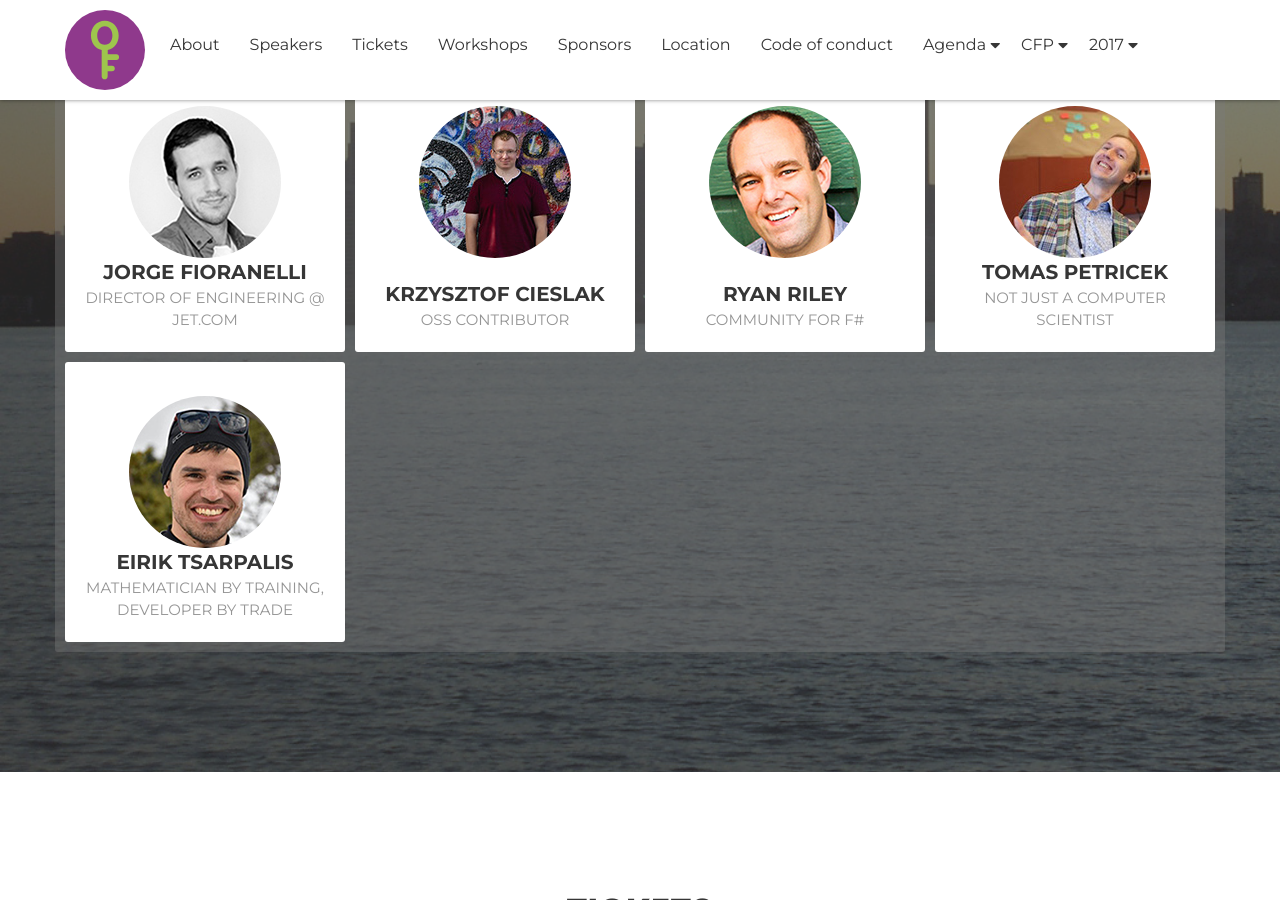
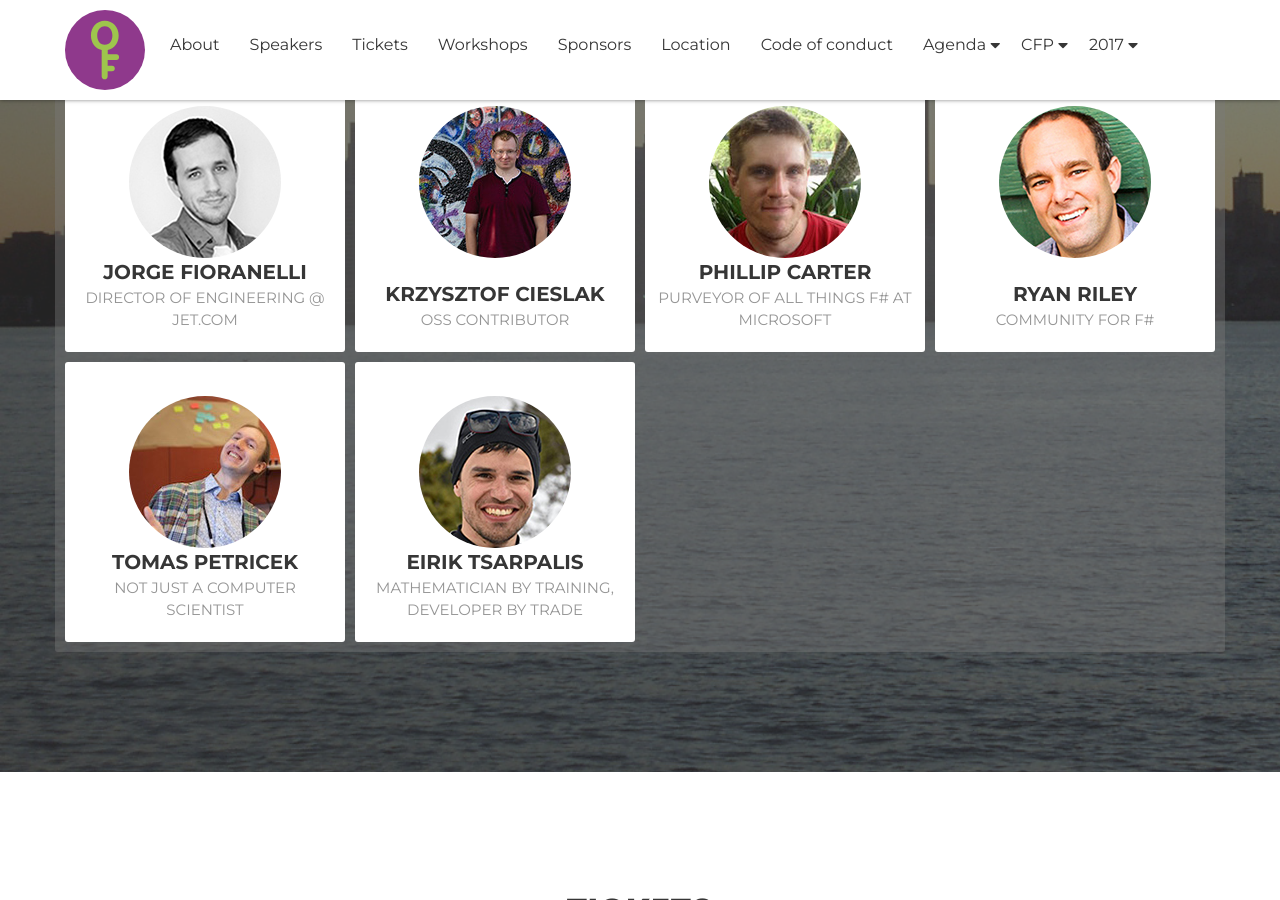
Before and after one commit to open-fsharp/open-fsharp.github.io, a Jekyll site: the page built from index.html, in a window 1280 px wide and 900 px high, scrolled down 1975 px. Built offline with Jekyll 4.4.1, drawn with Linux system fonts in a browser that asks for light colours; nearby versions of some CDN libraries; the list of posts is cut into pages by our own code; comment, search, counter and statistics services are not loaded.

Commit message:
add phillip carter as a speaker

```diff
--- a/index.html
+++ b/index.html
@@ -258,6 +258,27 @@
 									<li><a href="https://twitter.com/k_cieslak"><i class="fab fa-twitter"></i></a></li>
 									<li><a href="https://github.com/Krzysztof-Cieslak"><i class="fab fa-github-alt"></i></a></li>
 									<li><a href="http://www.kcieslak.io/"><i class="fas fa-rss"></i></a></li>
+								</ul>
+							</div>
+						</div><!-- /.speaker-item -->
+					</div><!-- /.row -->
+				</div><!-- /.col-sm-6 col-md-3 -->
+
+				<div class="col-sm-6 col-md-3">
+					<div class="row">
+						<div class="speaker-item">
+							<div class="speaker-thumb">
+								<a href="#"><img src="{{ site.baseurl }}public/assets/speakers/2018/phillip-carter.jpg" alt="Phillip Carter"></a>
+							</div><!-- /.speaker-thumb -->
+							<div class="speaker-content">
+								<a href="#" class="speaker-name">PHILLIP CARTER</a>
+								<p class="designation">Purveyor of all things F# at Microsoft</p>
+							</div>
+							<div class="speaker-social">
+								<ul class="social-media">
+									<li><a href="https://twitter.com/_cartermp"><i class="fa fa-twitter"></i></a></li>
+									<li><a href="https://github.com/cartermp"><i class="fa fa-github"></i></a></li>
+									<li><a href="https://blogs.msdn.microsoft.com/dotnet/tag/f/"><i class="fas fa-rss"></i></a></li>
 								</ul>
 							</div>
 						</div><!-- /.speaker-item -->
```
Also changed, not shown: public/assets/speakers/2018/phillip-carter.jpg (added).
